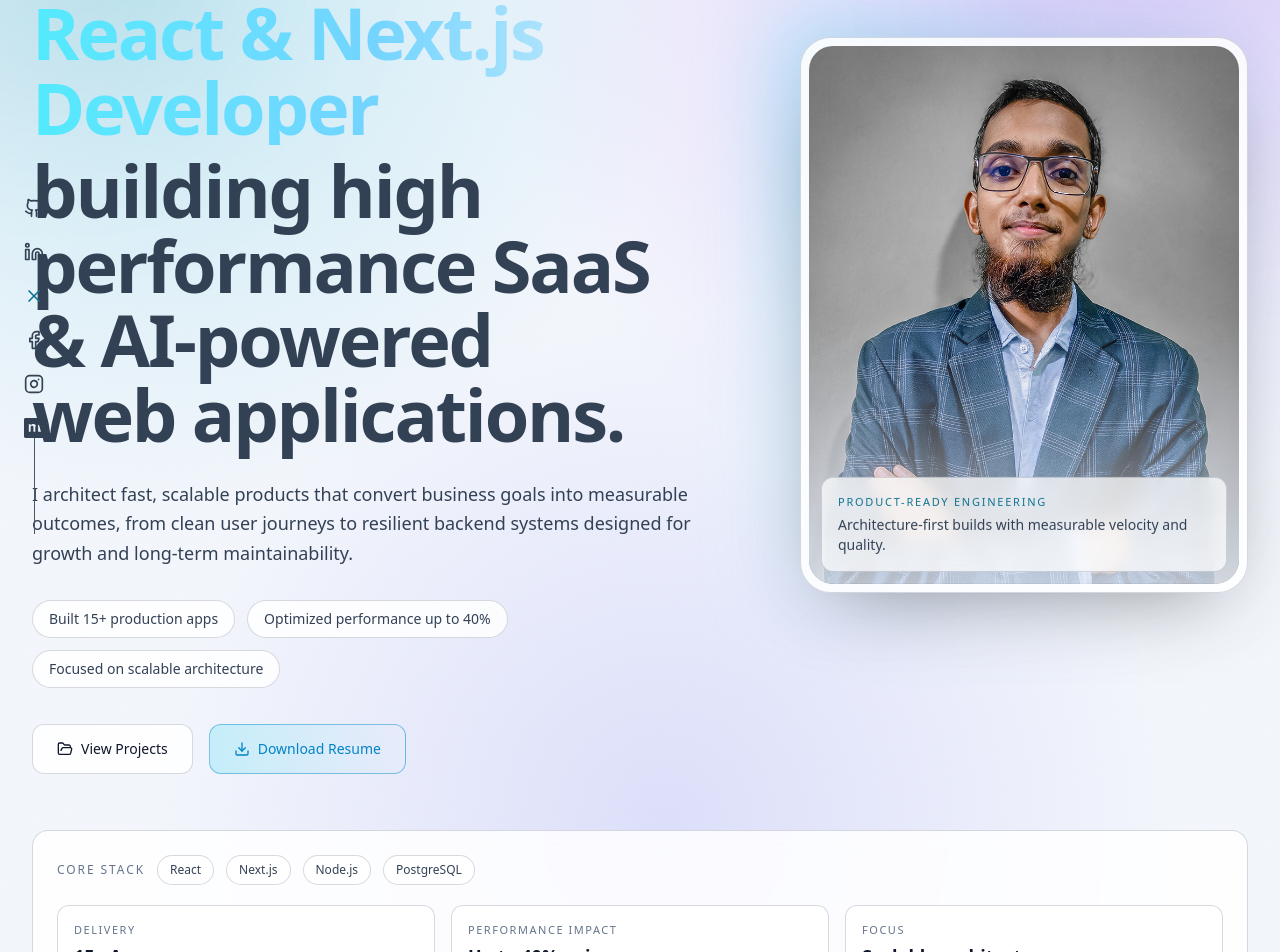
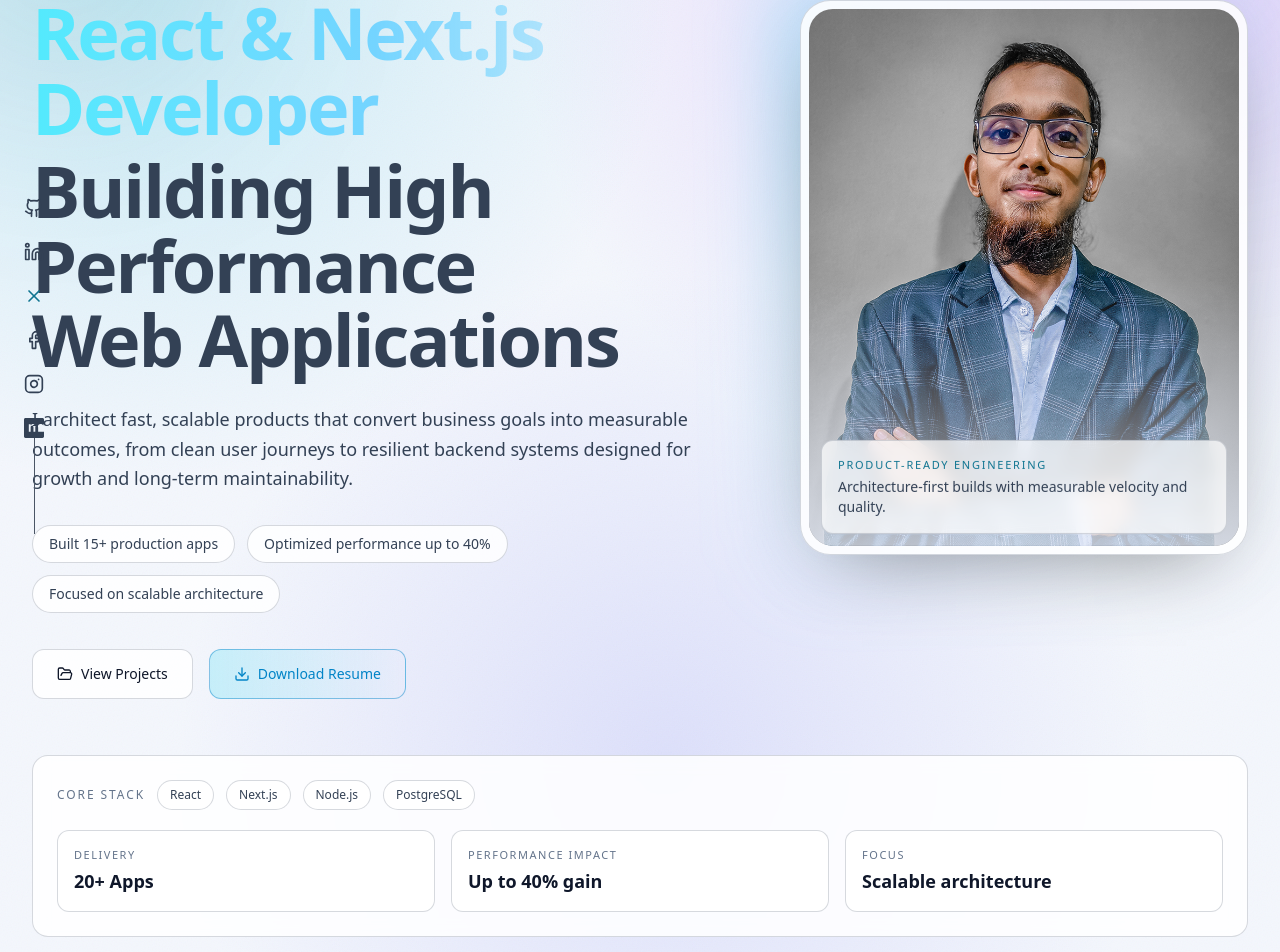
Before and after one commit to mjh-shikder/Next-Portfolio-mjh, a Next.js app: page / in a window 1280 px wide. Shown: the part 266-1218 px from the top of the page. Built offline with nearby package versions, Linux system fonts and the light colour scheme.

Commit message:
Hero and Education small text change

```diff
--- a/src/components/EducationSection.jsx
+++ b/src/components/EducationSection.jsx
@@ -13,7 +13,7 @@ import {
 
 const educationItems = [
   {
-    degree: "Honors (1st Year), Social Work",
+    degree: "Honors, Social Work",
     institution: "National University Bangladesh, Abu Dharr Ghifari College",
     year: "Ongoing",
     specialization: "Building strong social research foundations with analytical thinking.",
--- a/src/components/Hero.jsx
+++ b/src/components/Hero.jsx
@@ -67,7 +67,7 @@ export default function Hero() {
                 React & Next.js Developer
               </span>
               <span className="mt-2 block text-text-secondary">
-                building high performance SaaS & AI-powered web applications.
+                Building High Performance Web Applications
               </span>
             </motion.h1>
 
@@ -180,7 +180,7 @@ export default function Hero() {
           <div className="mt-5 grid gap-4 text-sm text-text-secondary sm:grid-cols-3">
             <div className="rounded-xl border border-border-subtle bg-card-background p-4">
               <p className="text-[11px] uppercase tracking-[0.14em] text-muted-text">Delivery</p>
-              <p className="mt-1 text-lg font-semibold text-text-primary">15+ Apps</p>
+              <p className="mt-1 text-lg font-semibold text-text-primary">20+ Apps</p>
             </div>
             <div className="rounded-xl border border-border-subtle bg-card-background p-4">
               <p className="text-[11px] uppercase tracking-[0.14em] text-muted-text">
```
